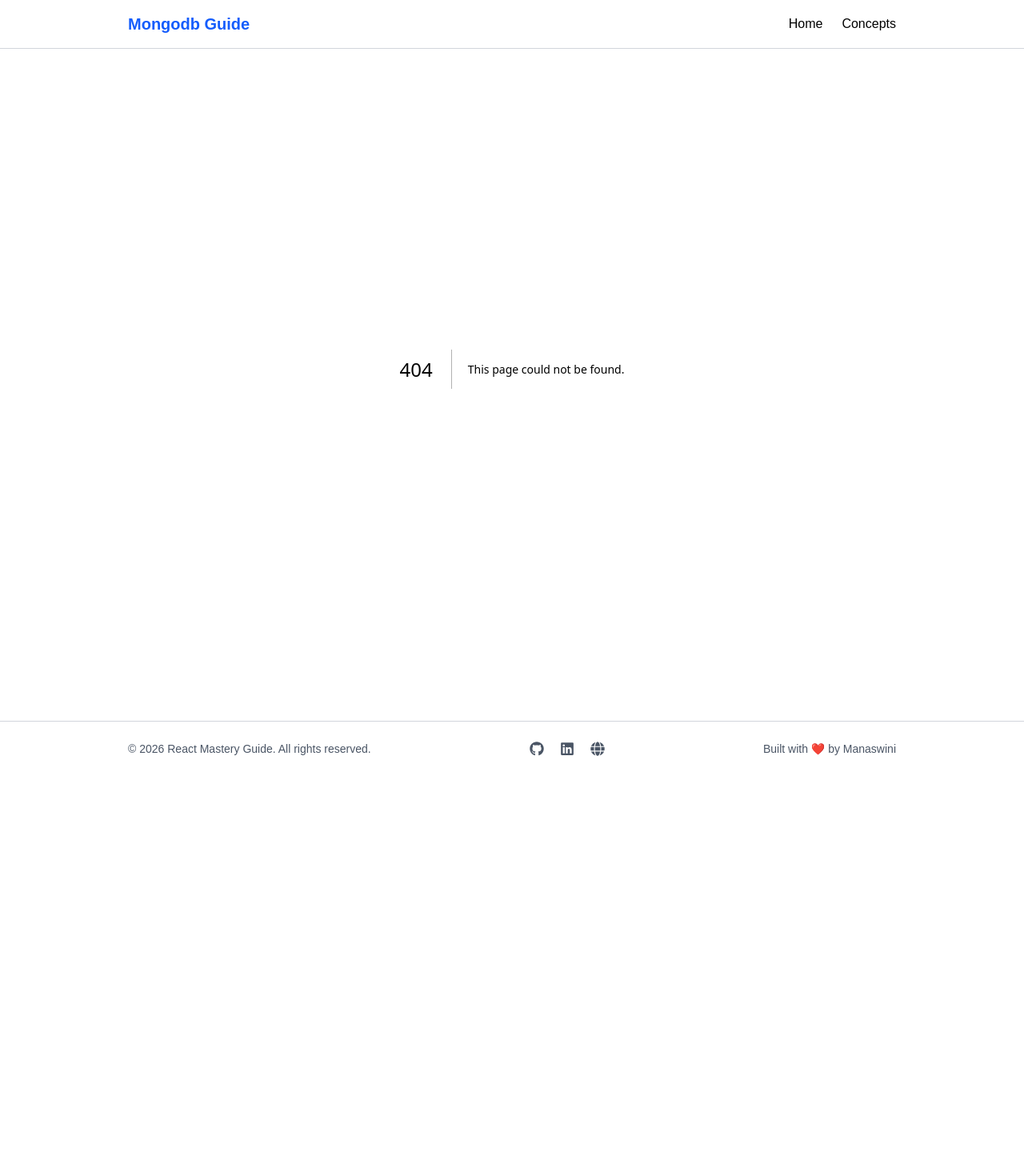
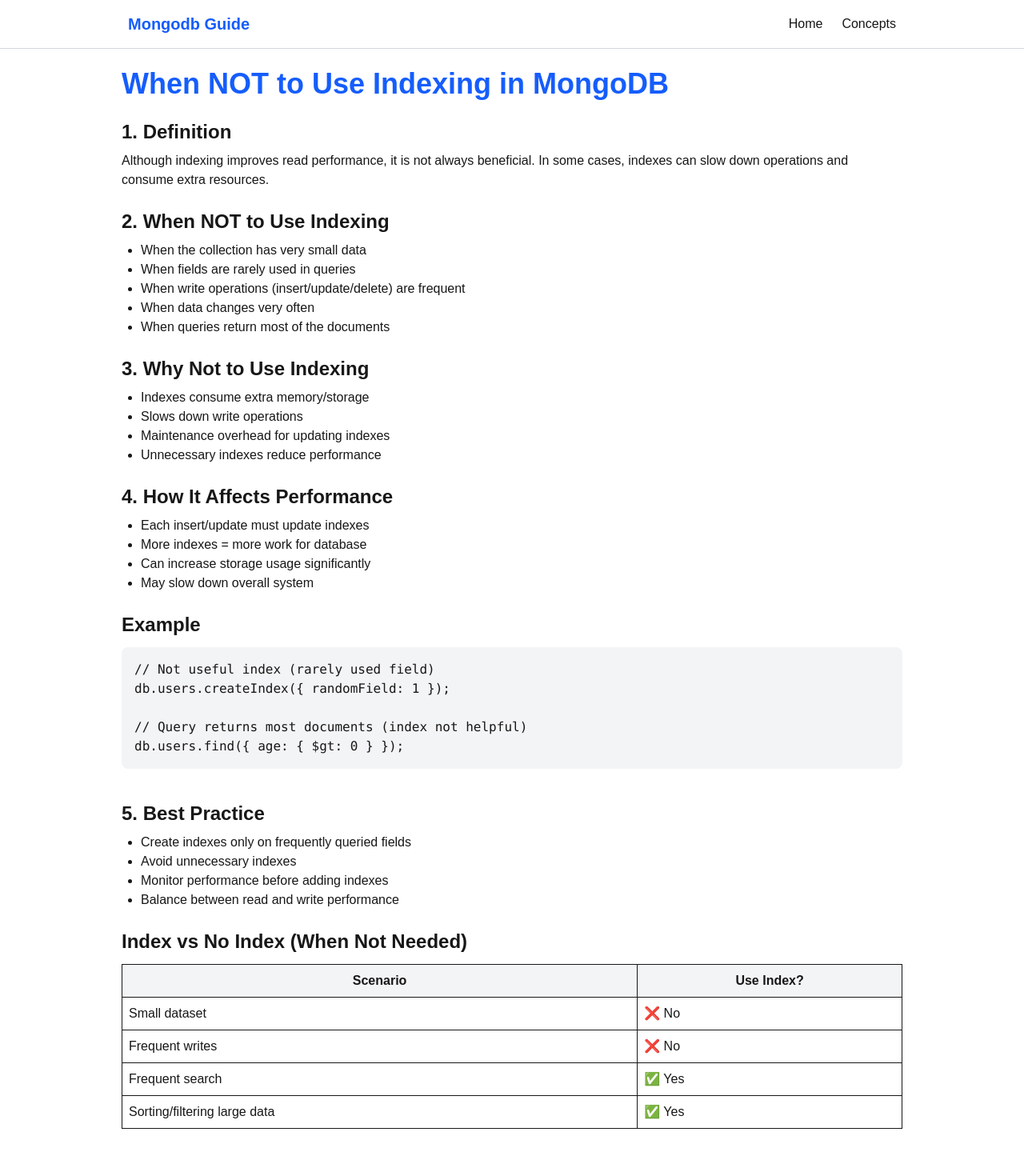
Before and after one commit to Monisasmal/MongoDB-Concept, a Next.js app: page /concepts/NotToUseIndexing in a window 1280 px wide. Before the commit this address had no page. Shown: the top 1455 px of the page at 80% size. Before the commit the page ends 970 px from the top, so only its background shows below. Built offline with nearby package versions, Linux system fonts and the light colour scheme.

Commit message:
update concept

```diff
--- /dev/null
+++ b/src/app/concepts/NotToUseIndexing/page.tsx
@@ -0,0 +1,121 @@
+export default function WhenNotToUseIndexingMongoDB() {
+  return (
+    <div className="max-w-5xl mx-auto p-6">
+
+      <h1 className="text-4xl font-bold text-blue-600 mb-6">
+        When NOT to Use Indexing in MongoDB
+      </h1>
+
+      {/* Definition */}
+      <section className="mb-6">
+        <h2 className="text-2xl font-semibold mb-2">1. Definition</h2>
+        <p>
+          Although indexing improves read performance, it is not always beneficial.
+          In some cases, indexes can slow down operations and consume extra resources.
+        </p>
+      </section>
+
+      {/* When Not to Use */}
+      <section className="mb-6">
+        <h2 className="text-2xl font-semibold mb-2">2. When NOT to Use Indexing</h2>
+        <ul className="list-disc ml-6">
+          <li>When the collection has very small data</li>
+          <li>When fields are rarely used in queries</li>
+          <li>When write operations (insert/update/delete) are frequent</li>
+          <li>When data changes very often</li>
+          <li>When queries return most of the documents</li>
+        </ul>
+      </section>
+
+      {/* Why */}
+      <section className="mb-6">
+        <h2 className="text-2xl font-semibold mb-2">3. Why Not to Use Indexing</h2>
+        <ul className="list-disc ml-6">
+          <li>Indexes consume extra memory/storage</li>
+          <li>Slows down write operations</li>
+          <li>Maintenance overhead for updating indexes</li>
+          <li>Unnecessary indexes reduce performance</li>
+        </ul>
+      </section>
+
+      {/* How it affects */}
+      <section className="mb-6">
+        <h2 className="text-2xl font-semibold mb-2">4. How It Affects Performance</h2>
+        <ul className="list-disc ml-6">
+          <li>Each insert/update must update indexes</li>
+          <li>More indexes = more work for database</li>
+          <li>Can increase storage usage significantly</li>
+          <li>May slow down overall system</li>
+        </ul>
+      </section>
+
+      {/* Example */}
+      <section className="mb-10">
+        <h2 className="text-2xl font-semibold mb-3">Example</h2>
+
+        <pre className="bg-gray-100 p-4 rounded-lg overflow-x-auto">
+{`// Not useful index (rarely used field)
+db.users.createIndex({ randomField: 1 });
+
+// Query returns most documents (index not helpful)
+db.users.find({ age: { $gt: 0 } });`}
+        </pre>
+      </section>
+
+      {/* Best Practice */}
+      <section className="mb-6">
+        <h2 className="text-2xl font-semibold mb-2">5. Best Practice</h2>
+        <ul className="list-disc ml-6">
+          <li>Create indexes only on frequently queried fields</li>
+          <li>Avoid unnecessary indexes</li>
+          <li>Monitor performance before adding indexes</li>
+          <li>Balance between read and write performance</li>
+        </ul>
+      </section>
+
+      {/* Comparison */}
+      <section className="mb-10">
+        <h2 className="text-2xl font-semibold mb-3">Index vs No Index (When Not Needed)</h2>
+
+        <table className="w-full border border-gray-300">
+          <thead>
+            <tr className="bg-gray-100">
+              <th className="border p-2">Scenario</th>
+              <th className="border p-2">Use Index?</th>
+            </tr>
+          </thead>
+          <tbody>
+            <tr>
+              <td className="border p-2">Small dataset</td>
+              <td className="border p-2">❌ No</td>
+            </tr>
+            <tr>
+              <td className="border p-2">Frequent writes</td>
+              <td className="border p-2">❌ No</td>
+            </tr>
+            <tr>
+              <td className="border p-2">Frequent search</td>
+              <td className="border p-2">✅ Yes</td>
+            </tr>
+            <tr>
+              <td className="border p-2">Sorting/filtering large data</td>
+              <td className="border p-2">✅ Yes</td>
+            </tr>
+          </tbody>
+        </table>
+      </section>
+
+      {/* Interview Points */}
+      <section>
+        <h2 className="text-2xl font-semibold mb-3">Interview Points</h2>
+        <ul className="list-disc pl-6 text-gray-700 space-y-2">
+          <li>Indexes improve read but slow down writes</li>
+          <li>Not useful for small datasets</li>
+          <li>Avoid indexing rarely used fields</li>
+          <li>Always balance read vs write performance</li>
+        </ul>
+      </section>
+
+    </div>
+  );
+}
--- a/src/app/concepts/page.tsx
+++ b/src/app/concepts/page.tsx
@@ -16,6 +16,7 @@
      {name: "What is Indexing in MongoDB?", path:"/concepts/IndexingMongoDB"},
      {name: "Why Indexing Improves Performance in MongoDB?", path:"/concepts/WhyIndexingMongoDB"},
      {name: "Types of Indexes in MongoDB?", path:"/concepts/TypesOfIndexesMongoDB"},
+     {name: "When NOT to Use Indexing in MongoDB?", path:"/concepts/NotToUseIndexing"},
 ];
 
 
```
